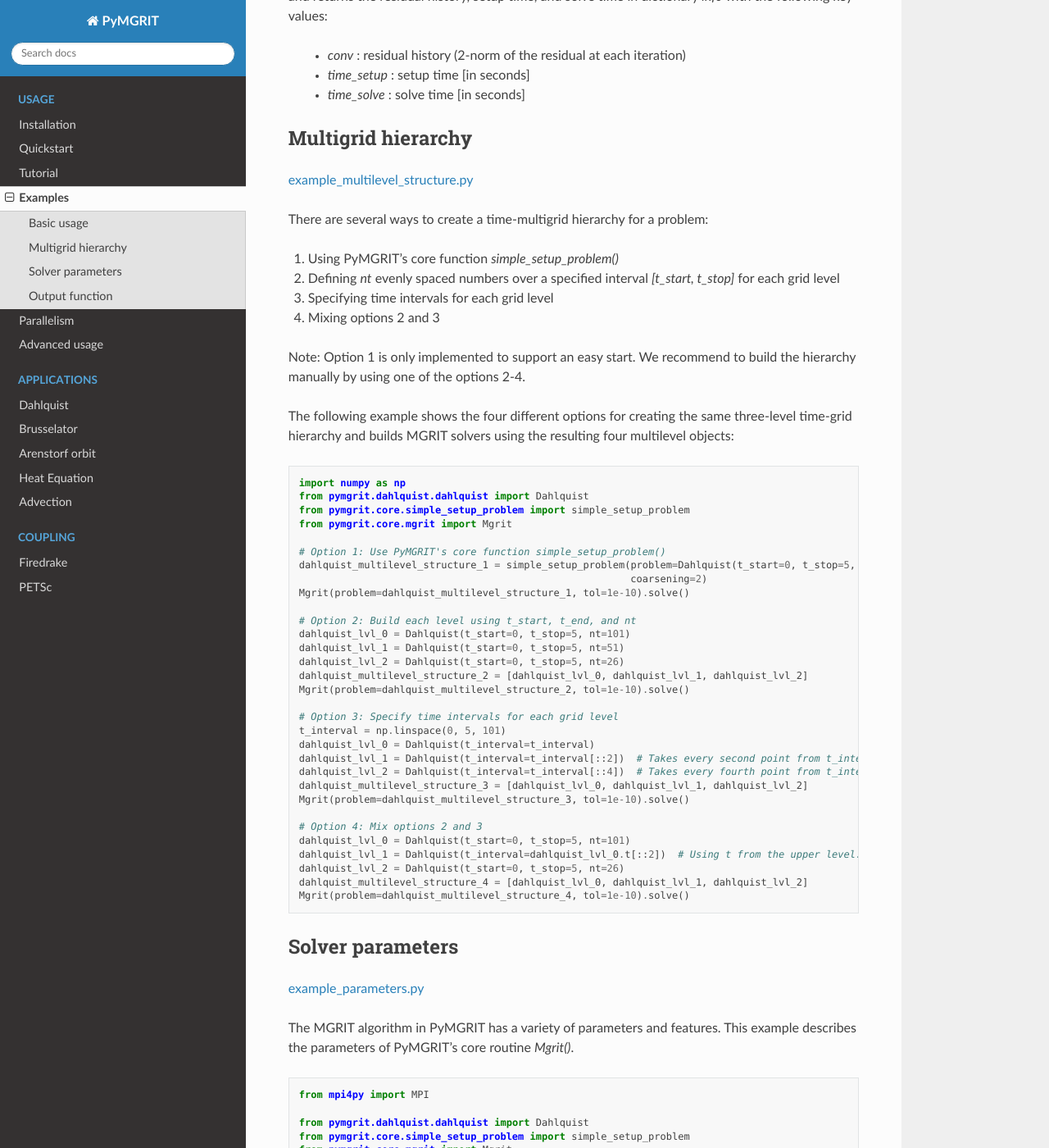
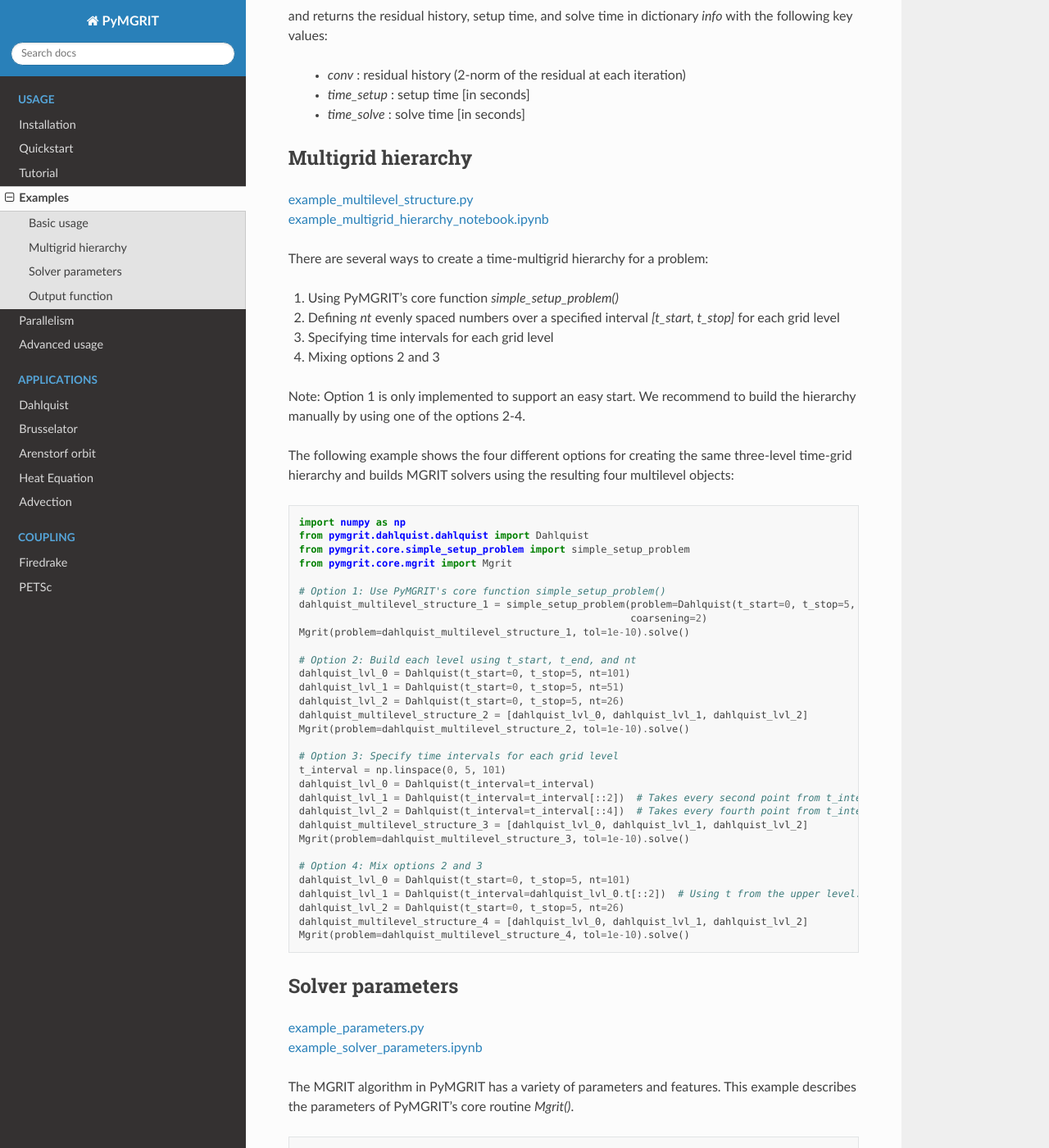
Before and after one commit to pymgrit/pymgrit, a Sphinx documentation site: the page built from docs/source/usage/examples.rst, in a window 1280 px wide and 1400 px high, scrolled down 1417 px. Shown: the whole window at 82% size. Built offline with Sphinx 7.4.7 and the Read the Docs theme 2.0.0, drawn with Linux system fonts in a browser that asks for light colours; some of the changed text lies outside the part shown.

Commit message:
added notebooks to docs

```diff
--- a/docs/source/usage/examples.rst
+++ b/docs/source/usage/examples.rst
@@ -17,9 +17,11 @@ The source code for these and more examples is available in the examples_ folder
 Basic usage
 -----------
 
-example_dahlquist.py_
+| example_dahlquist.py_
+| example_basic_usage_notebook.ipynb_
 
 .. _example_dahlquist.py: https://github.com/pymgrit/pymgrit/tree/master/examples/example_dahlquist.py
+.. _example_basic_usage_notebook.ipynb: https://github.com/pymgrit/pymgrit/blob/master/notebooks/04_example_basic_usage_notebook.ipynb
 
 This example demonstrates basic usage of the PyMGRIT package for solving a simple test problem with a two-level MGRIT solver,
 using PyMGRIT's core routines `simple_setup_problem()`, `Mgrit()`, and `mgrit.solve()`.
@@ -81,9 +83,11 @@ and returns the residual history, setup time, and solve time in dictionary `info
 Multigrid hierarchy
 -------------------
 
-example_multilevel_structure.py_
+| example_multilevel_structure.py_
+| example_multigrid_hierarchy_notebook.ipynb_
 
 .. _example_multilevel_structure.py: https://github.com/pymgrit/pymgrit/tree/master/examples/example_multilevel_structure.py
+.. _example_multigrid_hierarchy_notebook.ipynb: https://github.com/pymgrit/pymgrit/blob/master/notebooks/05_example_multigrid_hierarchy_notebook.ipynb
 
 There are several ways to create a time-multigrid hierarchy for a problem:
 
@@ -136,9 +140,12 @@ builds MGRIT solvers using the resulting four multilevel objects:
 Solver parameters
 -----------------
 
-example_parameters.py_
+| example_parameters.py_
+| example_solver_parameters.ipynb_
+
 
 .. _example_parameters.py: https://github.com/pymgrit/pymgrit/tree/master/examples/example_parameters.py
+.. _example_solver_parameters.ipynb: https://github.com/pymgrit/pymgrit/blob/master/notebooks/06_example_solver_parameters_notebook.ipynb
 
 The MGRIT algorithm in PyMGRIT has a variety of parameters and features. This example describes the parameters
 of PyMGRIT's core routine `Mgrit()`.
@@ -197,10 +204,13 @@ of PyMGRIT's core routine `Mgrit()`.
 Output function
 ---------------
 
-example_output_fcn_serial.py_ and example_output_fcn.py_
+| example_output_fcn_serial.py_ and example_output_fcn.py_
+| example_output_function_notebook.ipynb_
+
 
 .. _example_output_fcn_serial.py: https://github.com/pymgrit/pymgrit/tree/master/examples/example_output_fcn_serial.py
 .. _example_output_fcn.py: https://github.com/pymgrit/pymgrit/tree/master/examples/example_output_fcn.py
+.. _example_output_function_notebook.ipynb: https://github.com/pymgrit/pymgrit/blob/master/notebooks/07_example_output_function_notebook.ipynb
 
 In this example, we show how to save and plot the MGRIT approximation of the solution of Dahlquist's test problem.
 An output function is defined that saves the solution (here, a single solution value at each time point is written to an
--- a/docs/source/usage/installation.rst
+++ b/docs/source/usage/installation.rst
@@ -1,6 +1,10 @@
 ************
 Installation
 ************
+
+installation_notebook.ipynb_
+
+.. _installation_notebook.ipynb: https://github.com/pymgrit/pymgrit/blob/master/notebooks/01_installation_notebook.ipynb
 
 PyMGRIT requires ``mpicc`` (from ``openmpi`` or ``mpich``)
 
--- a/docs/source/usage/quickstart.rst
+++ b/docs/source/usage/quickstart.rst
@@ -1,6 +1,10 @@
 **********
 Quickstart
 **********
+
+quickstart_notebook.ipynb_
+
+.. _quickstart_notebook.ipynb: https://github.com/pymgrit/pymgrit/blob/master/notebooks/02_quickstart_notebook.ipynb
 
 PyMGRIT is easy to use! In the following, we generate a discrete Dahlquist test problem and solve the resulting linear system using a two-level MGRIT algorithm.
 
--- a/docs/source/usage/tutorial.rst
+++ b/docs/source/usage/tutorial.rst
@@ -1,6 +1,10 @@
 **********
 Tutorial
 **********
+
+tutorial_notebook.ipynb_
+
+.. _tutorial_notebook.ipynb: https://github.com/pymgrit/pymgrit/blob/master/notebooks/03_tutorial_notebook.ipynb
 
 This tutorial demonstrates basic usage of the PyMGRIT package. Our goal is solving Dahlquist's test problem,
 
```
